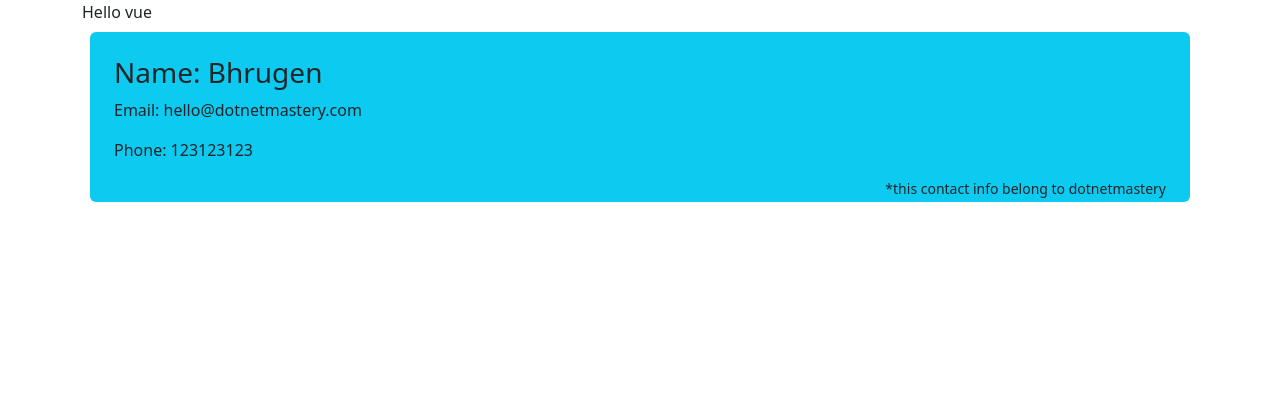
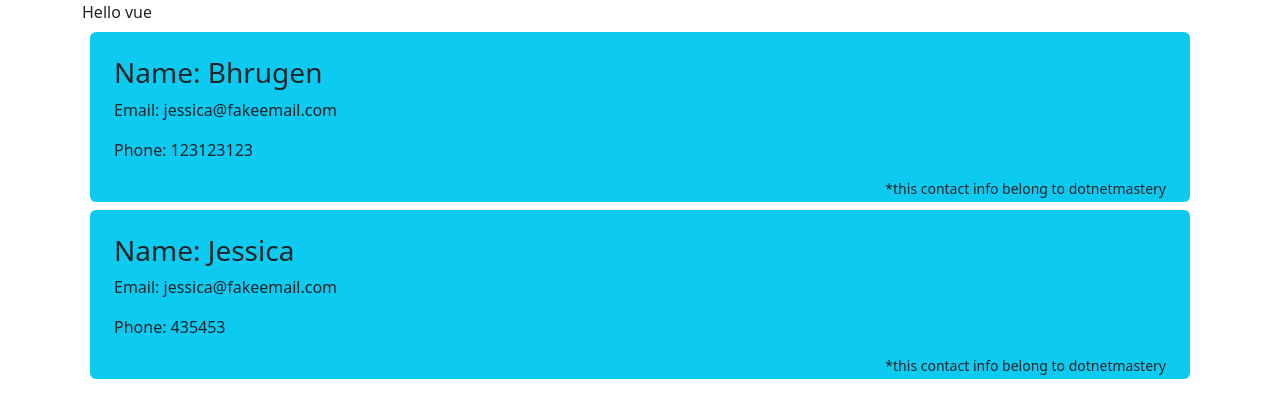
Before and after one commit to JLXP/vue-components-2, a Vue app: page / in a window 1280 px wide. Shown: the top 418 px of the page. Built offline with nearby package versions, Linux system fonts and the light colour scheme.

Commit message:
Props y variables Locales en Vue

```diff
--- a/src/App.vue
+++ b/src/App.vue
@@ -1,7 +1,8 @@
 <template>
   <div class="container">
     <div>{{ message }}</div>
-    <Contact name="Bhrugen" :phone="123123123" :ownername="contactOwner"></Contact>
+    <Contact name="Bhrugen" :phone="123123123" :ownername="contactOwner" email="jessica@fakeemail.com"></Contact>
+    <Contact name="Jessica" :phone="435453" :ownername="contactOwner" email="jessica@fakeemail.com"></Contact>
     <!--local component-->
     <!-- <ButtonContainer></ButtonContainer> -->
   </div>
--- a/src/components/Contact.vue
+++ b/src/components/Contact.vue
@@ -9,7 +9,10 @@
   </div>
 </template>
 <script setup>
-import { ref, defineProps } from "vue";
-const email = ref("hello@dotnetmastery.com");
-const props = defineProps({ name: String, phone: Number, ownername: String });
+//import { ref, defineProps } from "vue";
+//const email = ref("hello@dotnetmastery.com");
+const props = defineProps({
+  name: {type: String, required:true},
+  phone: Number, ownername: String,
+  email:{type:String, required: false, default: "-n/a-"} });
 </script>
```
